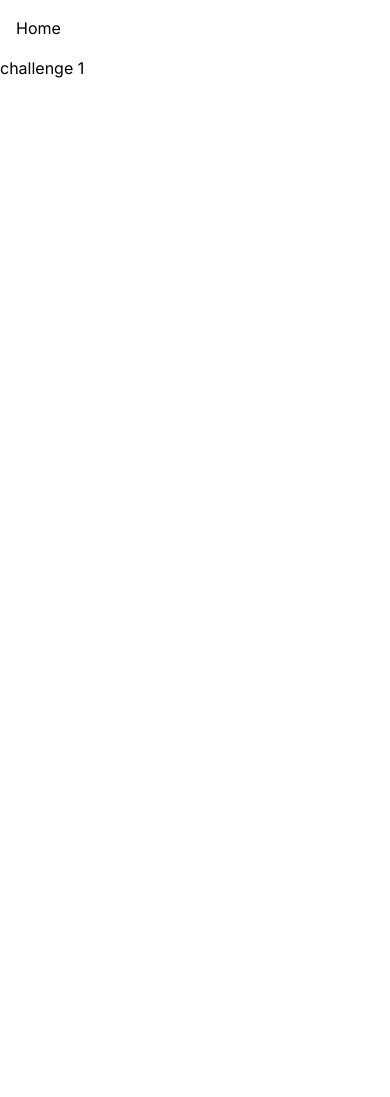
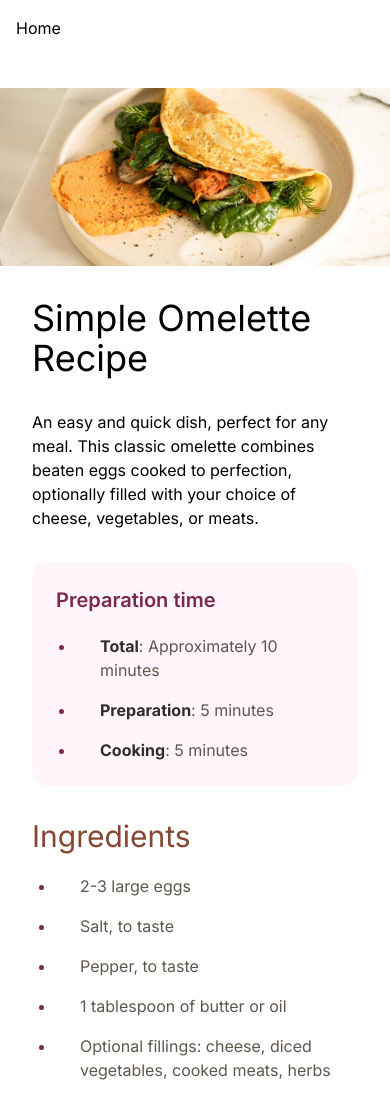
Before and after one commit to jgretton/frontend-mentor, a Next.js app: page /challenges/1 in a window 390 px wide. Shown: the top 1097 px of the page. Before the commit the page ends 844 px from the top, so only its background shows below. Built offline with nearby package versions, Linux system fonts and the light colour scheme.

Commit message:
Update page.js
Completed code for challenge 1

```diff
--- a/app/challenges/1/page.js
+++ b/app/challenges/1/page.js
@@ -1,7 +1,146 @@
 import React from "react";
+import OmelettePhoto from "@/public/images/challenges/1/image-omelette.jpeg";
+import Image from "next/image";
 
 const page = () => {
-	return <div>challenge 1</div>;
+  return (
+    <div className="bg-Eggshell sm:py-10">
+      <article className="mx-auto max-w-3xl bg-white py-8 sm:rounded-3xl">
+        <figure className="sm:px-8">
+          <Image
+            src={OmelettePhoto}
+            alt="Photo of an omelette on a plate"
+            className="h-full w-full object-cover sm:rounded-2xl"
+          />
+        </figure>
+        <header className="mt-8 px-8">
+          <h1 className="text-4xl"> Simple Omelette Recipe</h1>
+          <p className="mt-8 text-base">
+            An easy and quick dish, perfect for any meal. This classic omelette
+            combines beaten eggs cooked to perfection, optionally filled with
+            your choice of cheese, vegetables, or meats.
+          </p>
+        </header>
+
+        <section className="mx-8 mt-8 rounded-2xl bg-Rose-White p-6">
+          <h2 className="text-xl font-semibold text-Dark-Raspberry">
+            Preparation time
+          </h2>
+          <ul className="mt-5 grid list-disc gap-4 pl-5 text-Wenge-Brown marker:text-Dark-Raspberry">
+            <li className="pl-6">
+              <strong className="text-Dark-Charcoal">Total</strong>:
+              Approximately 10 minutes
+            </li>
+            <li className="pl-6">
+              <strong className="text-Dark-Charcoal">Preparation</strong>: 5
+              minutes
+            </li>
+            <li className="pl-6">
+              <strong className="text-Dark-Charcoal">Cooking</strong>: 5 minutes
+            </li>
+          </ul>
+        </section>
+
+        <section className="mt-8 px-8">
+          <h2 className="text-3xl text-Nutmeg">Ingredients</h2>
+          <ul className="mt-5 grid list-disc gap-4 pl-6 text-Wenge-Brown marker:text-Dark-Raspberry">
+            <li className="pl-6">2-3 large eggs</li>
+            <li className="pl-6">Salt, to taste</li>
+            <li className="pl-6">Pepper, to taste</li>
+            <li className="pl-6">1 tablespoon of butter or oil</li>
+            <li className="pl-6">
+              Optional fillings: cheese, diced vegetables, cooked meats, herbs
+            </li>
+          </ul>
+        </section>
+
+        <hr className="mx-8 my-8 text-Light-Grey" />
+
+        <section className="px-8">
+          <h2 className="text-3xl text-Nutmeg">Instructions</h2>
+          <ol className="mt-8 grid list-decimal gap-4 pl-6 text-Wenge-Brown marker:pr-4 marker:text-Dark-Raspberry">
+            <li className="pl-6">
+              <strong className="text-Dark-Charcoal">Beat the eggs</strong>: In
+              a bowl, beat the eggs with a pinch of salt and pepper until they
+              are well mixed. You can add a tablespoon of water or milk for a
+              fluffier texture.
+            </li>
+
+            <li className="pl-6">
+              <strong className="text-Dark-Charcoal">Heat the pan</strong>:
+              Place a non-stick frying pan over medium heat and add butter or
+              oil.
+            </li>
+
+            <li className="pl-6">
+              <strong className="text-Dark-Charcoal">Cook the omelette</strong>:
+              Once the butter is melted and bubbling, pour in the eggs. Tilt the
+              pan to ensure the eggs evenly coat the surface.
+            </li>
+
+            <li className="pl-6">
+              <strong className="text-Dark-Charcoal">
+                Add fillings (optional)
+              </strong>
+              : When the eggs begin to set at the edges but are still slightly
+              runny in the middle, sprinkle your chosen fillings over one half
+              of the omelette.
+            </li>
+
+            <li className="pl-6">
+              <strong className="text-Dark-Charcoal">Fold and serve</strong>: As
+              the omelette continues to cook, carefully lift one edge and fold
+              it over the fillings. Let it cook for another minute, then slide
+              it onto a plate.
+            </li>
+
+            <li className="pl-6">
+              <strong className="text-Dark-Charcoal">Enjoy</strong>: Serve hot,
+              with additional salt and pepper if needed.
+            </li>
+          </ol>
+        </section>
+
+        <hr className="mx-8 my-8 text-Light-Grey" />
+
+        <section className="px-8">
+          <h2 className="text-3xl text-Nutmeg">Nutrition</h2>
+          <p className="mt-8 text-Wenge-Brown">
+            The table below shows nutritional values per serving without the
+            additional fillings.
+          </p>
+          <table className="mt-4 w-full">
+            <tbody className="divide-y divide-Light-Grey">
+              <tr className="w-full">
+                <th className="w-1/2 py-4 pl-10 text-start font-normal text-Wenge-Brown">
+                  Calories
+                </th>
+                <td className="w-1/2 pl-0 font-bold text-Nutmeg">277kcal</td>
+              </tr>
+              <tr className="">
+                <th className="py-4 pl-10 text-start font-normal text-Wenge-Brown">
+                  Carbs
+                </th>
+                <td className="pl-0 font-bold text-Nutmeg">0g</td>
+              </tr>
+              <tr className="">
+                <th className="py-4 pl-10 text-left font-normal text-Wenge-Brown">
+                  Protein
+                </th>
+                <td className="text-left font-bold text-Nutmeg">20g</td>
+              </tr>
+              <tr className="">
+                <th className="py-4 pl-10 text-start font-normal text-Wenge-Brown">
+                  Fat
+                </th>
+                <td className="pl-0 font-bold text-Nutmeg">22g</td>
+              </tr>
+            </tbody>
+          </table>
+        </section>
+      </article>
+    </div>
+  );
 };
 
 export default page;
```
